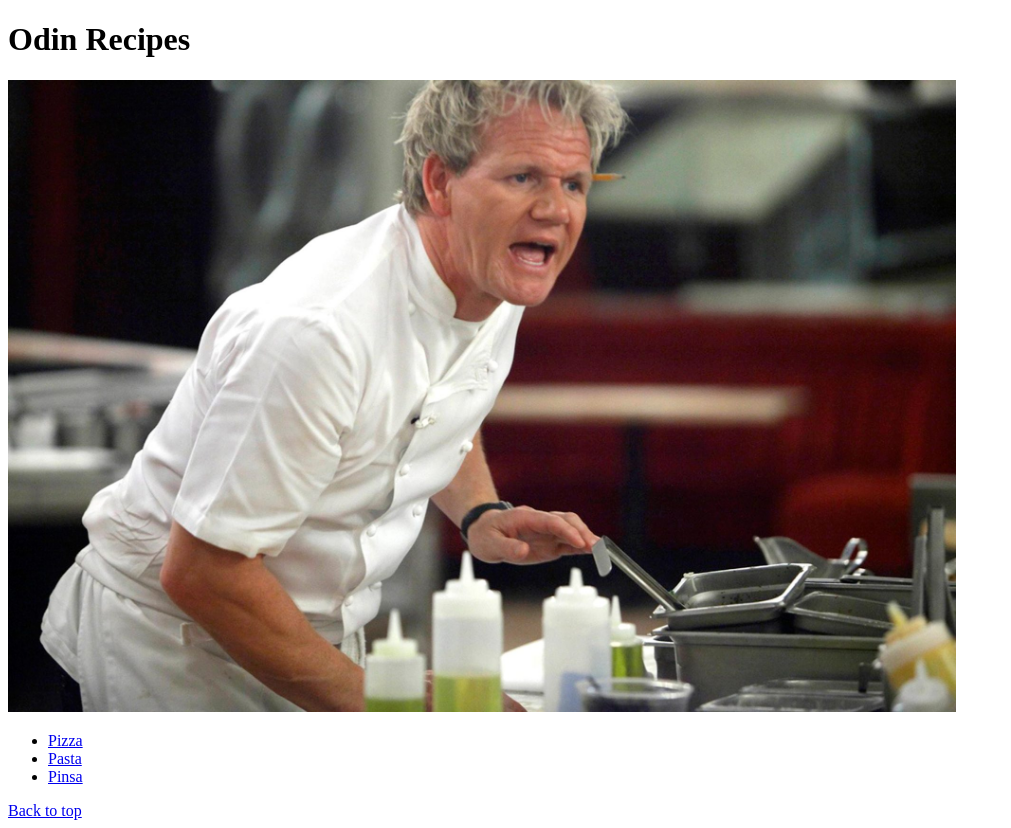
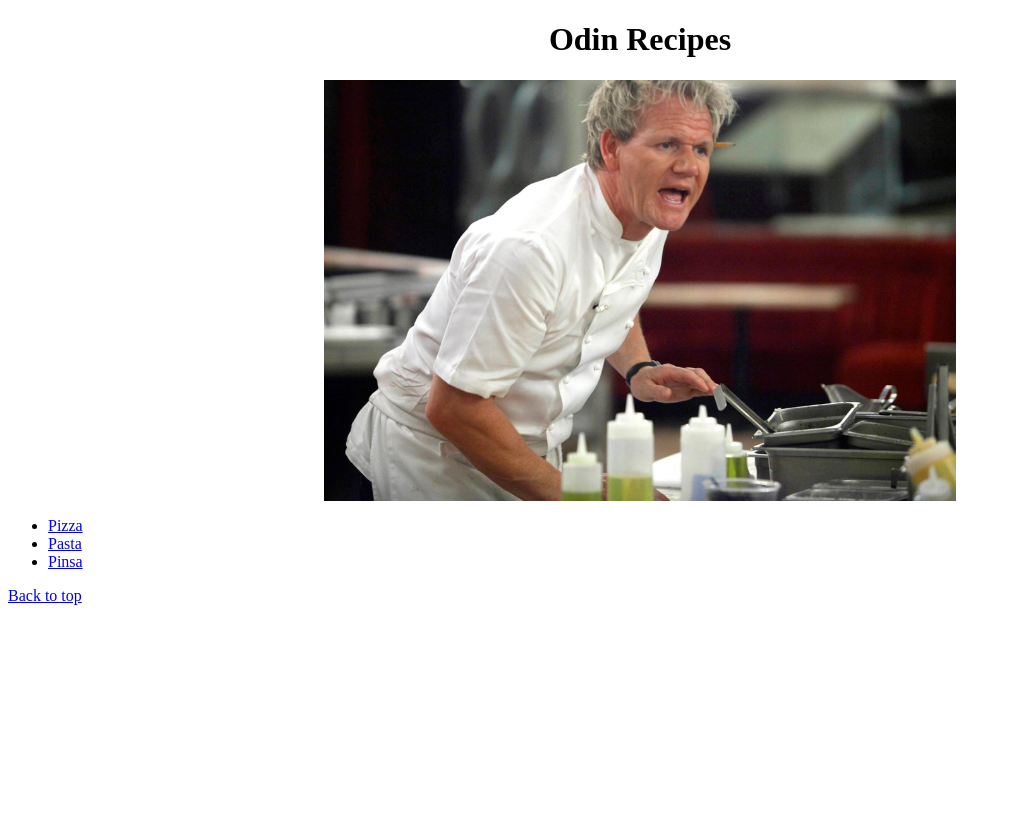
Before and after one commit to valentinhimself/odin-recipes, a plain HTML site: page index.html in a window 1280 px wide. Shown: the whole page, without its empty margins (0-1011 px from the left). After the commit the page ends 800 px from the top, so only its background shows below. Drawn offline with Linux system fonts and the light colour scheme.

Commit message:
minor styling changes across all pages for h1s and imgs

```diff
--- /dev/null
+++ b/css/style.css
@@ -0,0 +1,14 @@
+html {
+    scroll-behavior: smooth;
+}
+
+h1 {
+    text-align: center;
+}
+
+img {
+    display: block;
+    margin-left: auto;
+    margin-right: auto;
+    width: 50%;
+  }
--- a/index.html
+++ b/index.html
@@ -5,6 +5,7 @@
     <meta http-equiv="X-UA-Compatible" content="IE=edge">
     <meta name="viewport" content="width=device-width, initial-scale=1.0">
     <title>Odin Recipes</title>
+    <link rel="stylesheet" href="./css/style.css">
 </head>
 <body>
     <h1 id="top">Odin Recipes</h1>
@@ -17,9 +18,3 @@
     <a href="#top">Back to top</a>
 </body>
 </html>
-
-<style>
-    html {
-        scroll-behavior: smooth;
-    }
-</style>
```
Also changed, not shown: recipes/pasta.html (+1 -0 lines), recipes/pinsa.html (+1 -0 lines), recipes/pizza.html (+1 -0 lines).
